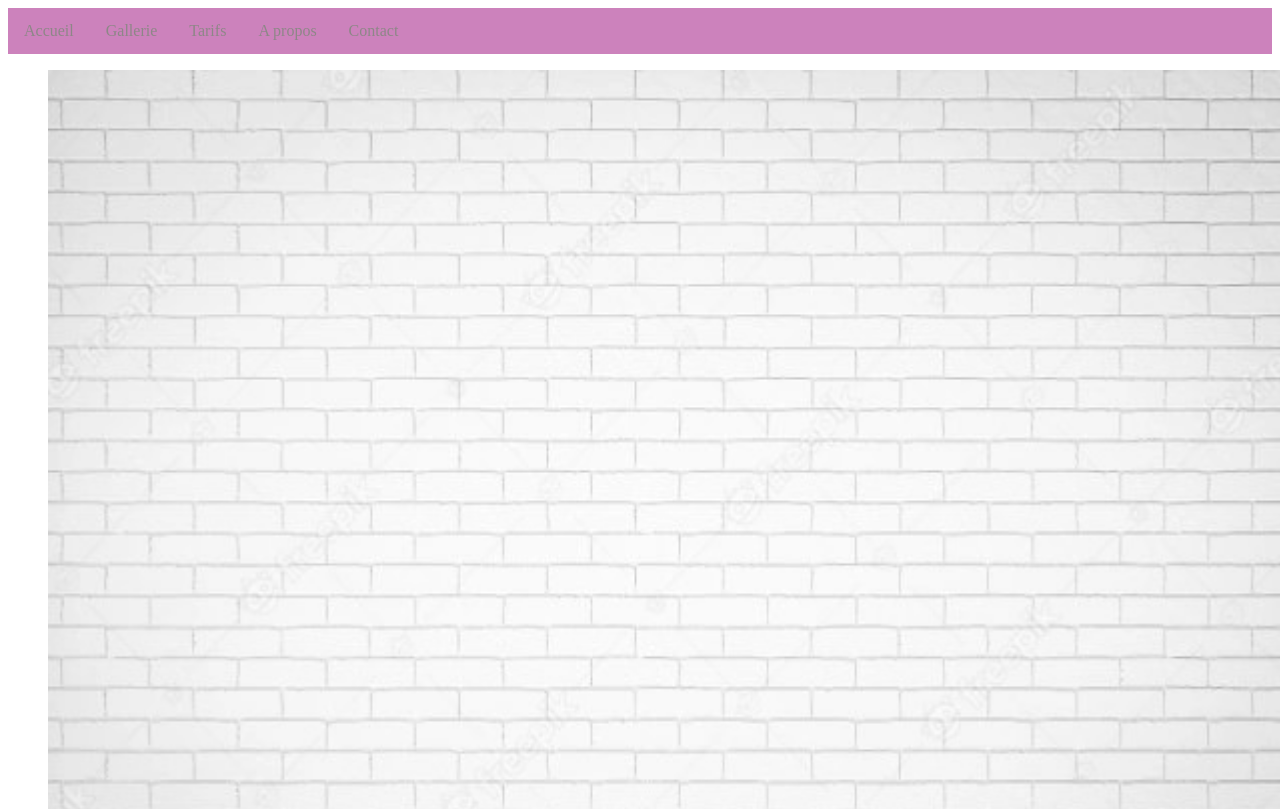
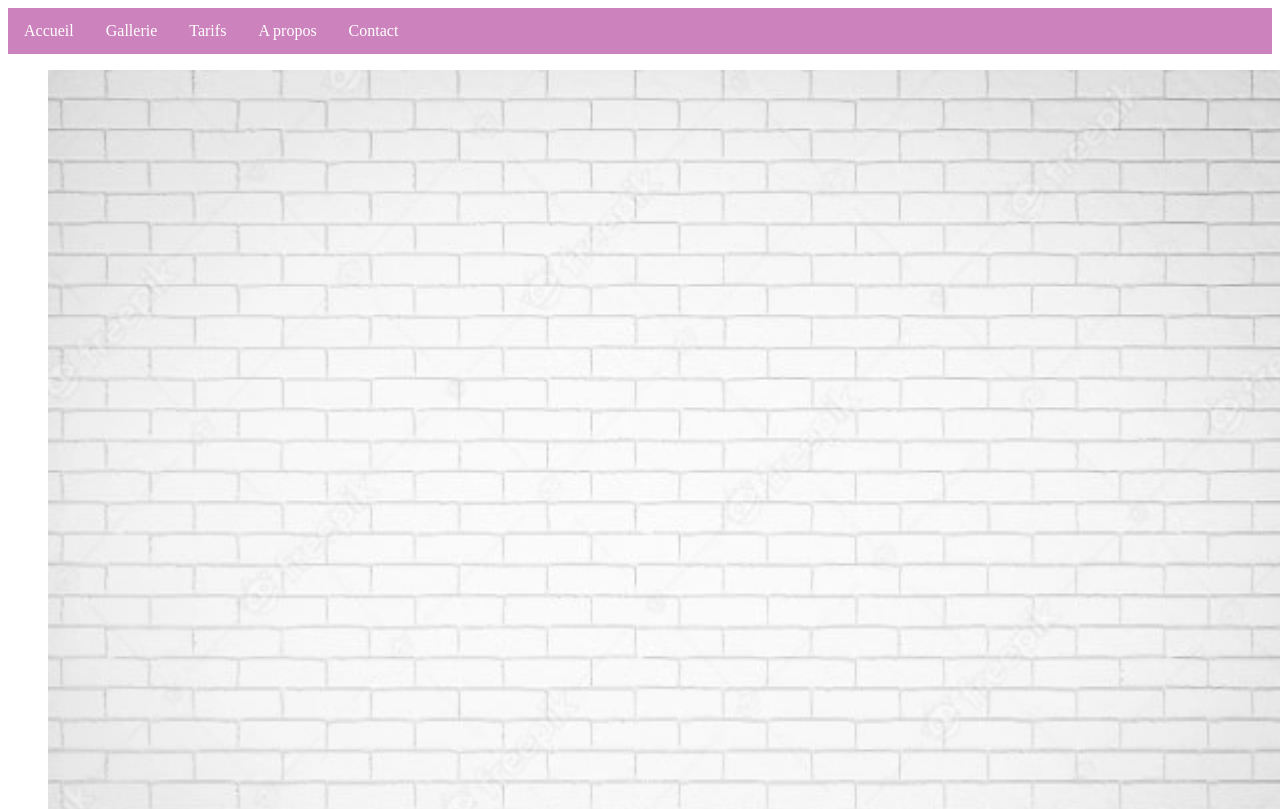
Before and after one commit to Maximegihub/Vitrine, a website built with Parcel: page contact.html in a window 1280 px wide. Shown: the top 809 px of the page. Built offline with nearby package versions, Linux system fonts and the light colour scheme.

Commit message:
modif contact css

```diff
--- a/css/contact.css
+++ b/css/contact.css
@@ -12,7 +12,7 @@ li {
 
 li a {
     display: block;
-    color: rgb(141, 135, 135);
+    color: white;
     text-align: center;
     padding: 14px 16px;
     text-decoration: none;
```
